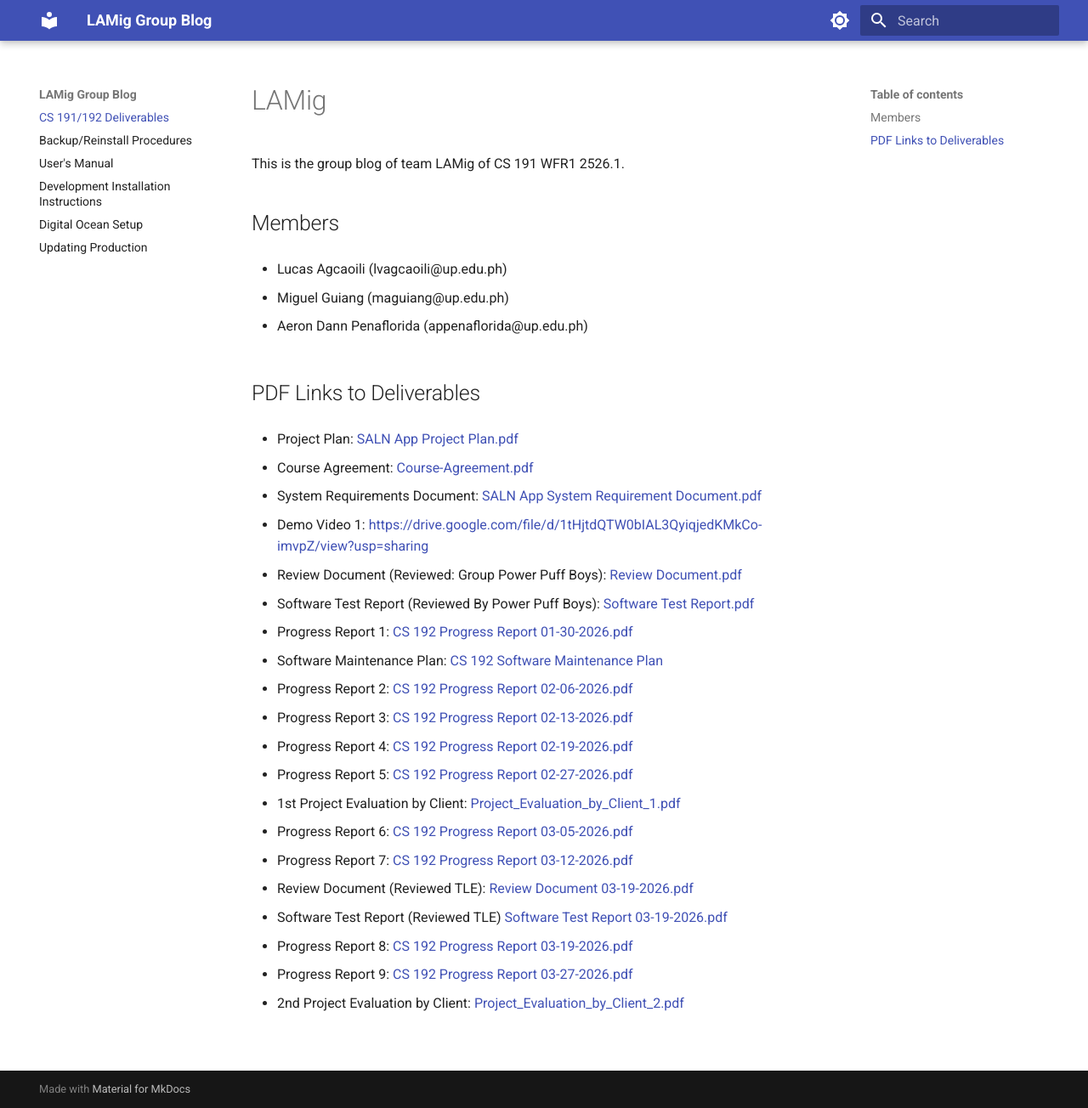
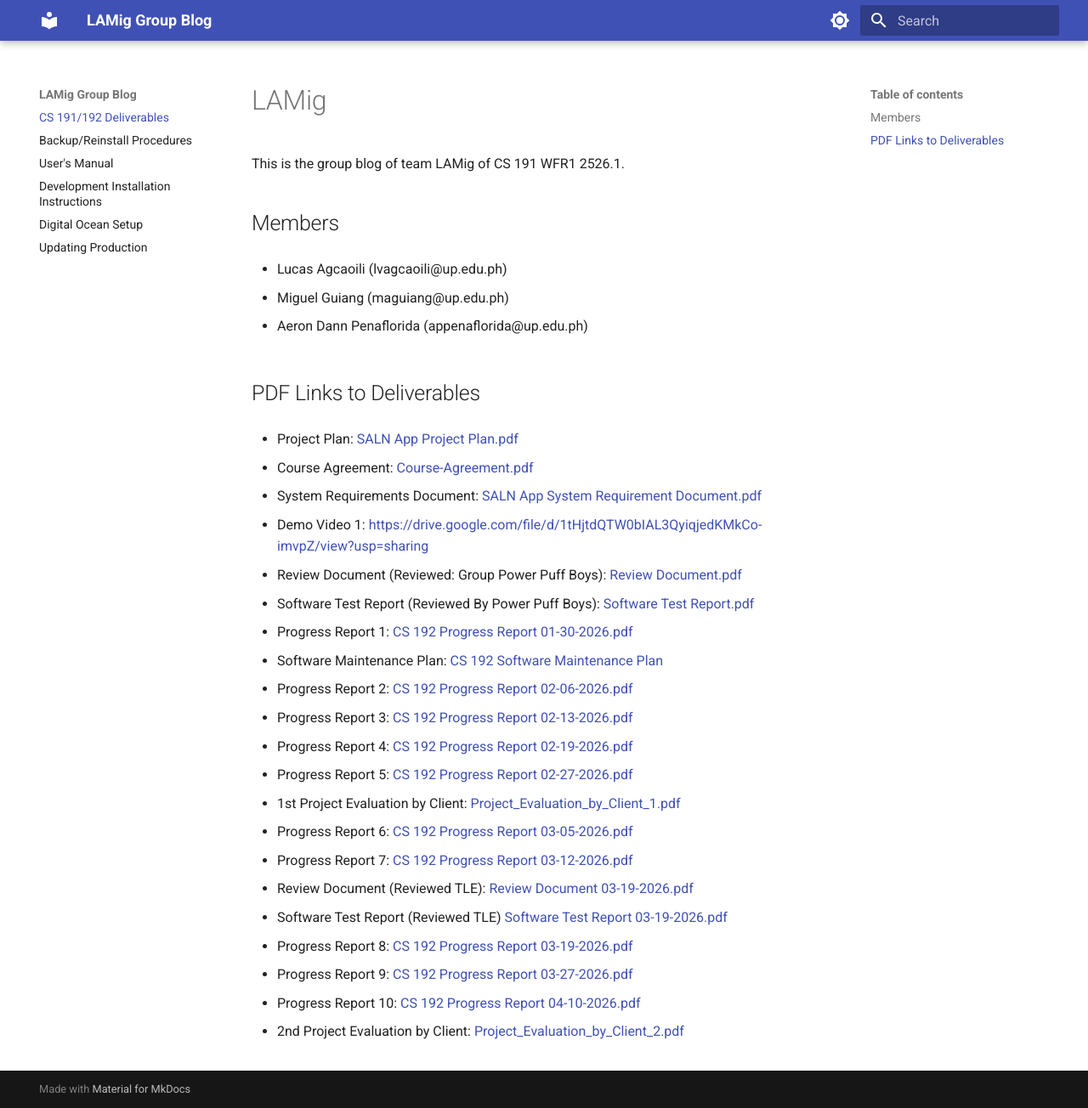
Before and after one commit to SHIROKAMIQQ/cs191-LAMig-GroupBlog, an MkDocs documentation site: the page built from docs/index.md, in a window 1280 px wide and 1304 px high. Shown: the whole window at 85% size. Built offline with MkDocs 1.6.1 and Material for MkDocs 9.7.7, drawn with Linux system fonts in a browser that asks for light colours.

Commit message:
feat: add Progress Report 10

```diff
--- a/docs/index.md
+++ b/docs/index.md
@@ -50,4 +50,6 @@ This is the group blog of team LAMig of CS 191 WFR1 2526.1.
 
 - Progress Report 9: [CS 192 Progress Report 03-27-2026.pdf](files/CS%20192%20Progress%20Report%2003-27-2026.pdf)
 
+- Progress Report 10: [CS 192 Progress Report 04-10-2026.pdf](files/CS%20192%20Progress%20Report%2004-10-2026.pdf)
+
 - 2nd Project Evaluation by Client: [Project_Evaluation_by_Client_2.pdf](files/Project_Evaluation_by_Client_2.pdf)
```
Also changed, not shown: 1 other file.
